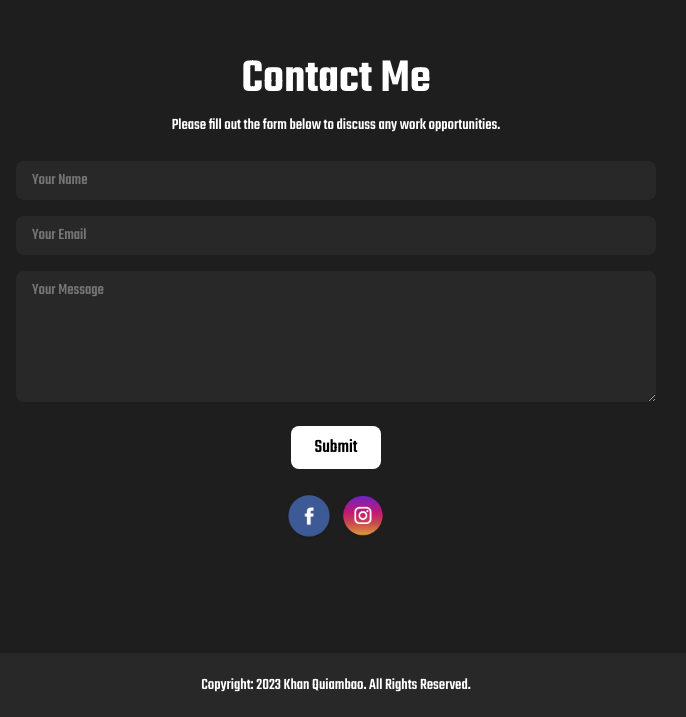
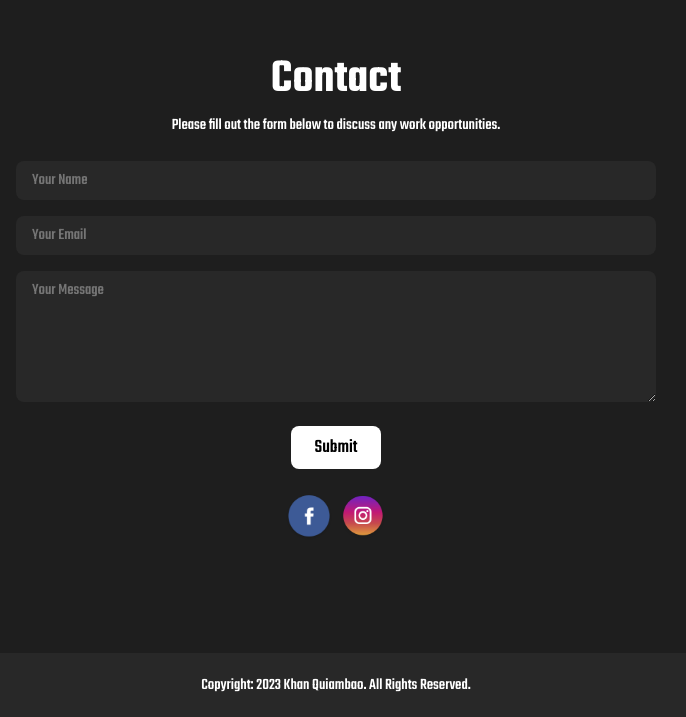
Before and after one commit to KhanQuiambao/Portfolio, a React (Create React App) app: page / in a window 1280 px wide. Shown: the part 2709-3426 px from the top of the page, without its empty margins (304-990 px from the left). Built offline with nearby package versions, Linux system fonts and the light colour scheme.

Commit message:
push again

```diff
--- a/src/components/ContactMe/contact.js
+++ b/src/components/ContactMe/contact.js
@@ -22,7 +22,7 @@ const Contact = () => {
   return (
     <section id='contactPage'>
         <div id='contact'>
-            <h1 className='contactPageTitle'>Contact Me</h1>
+            <h1 className='contactPageTitle'>Contact</h1>
             <span className='contactDesc'>Please fill out the form below to discuss any work opportunities.</span>
             <form className='contactForm' ref={form} onSubmit={sendEmail}>
                 <input type="text" className='name' placeholder='Your Name' name='your_name' />
```
